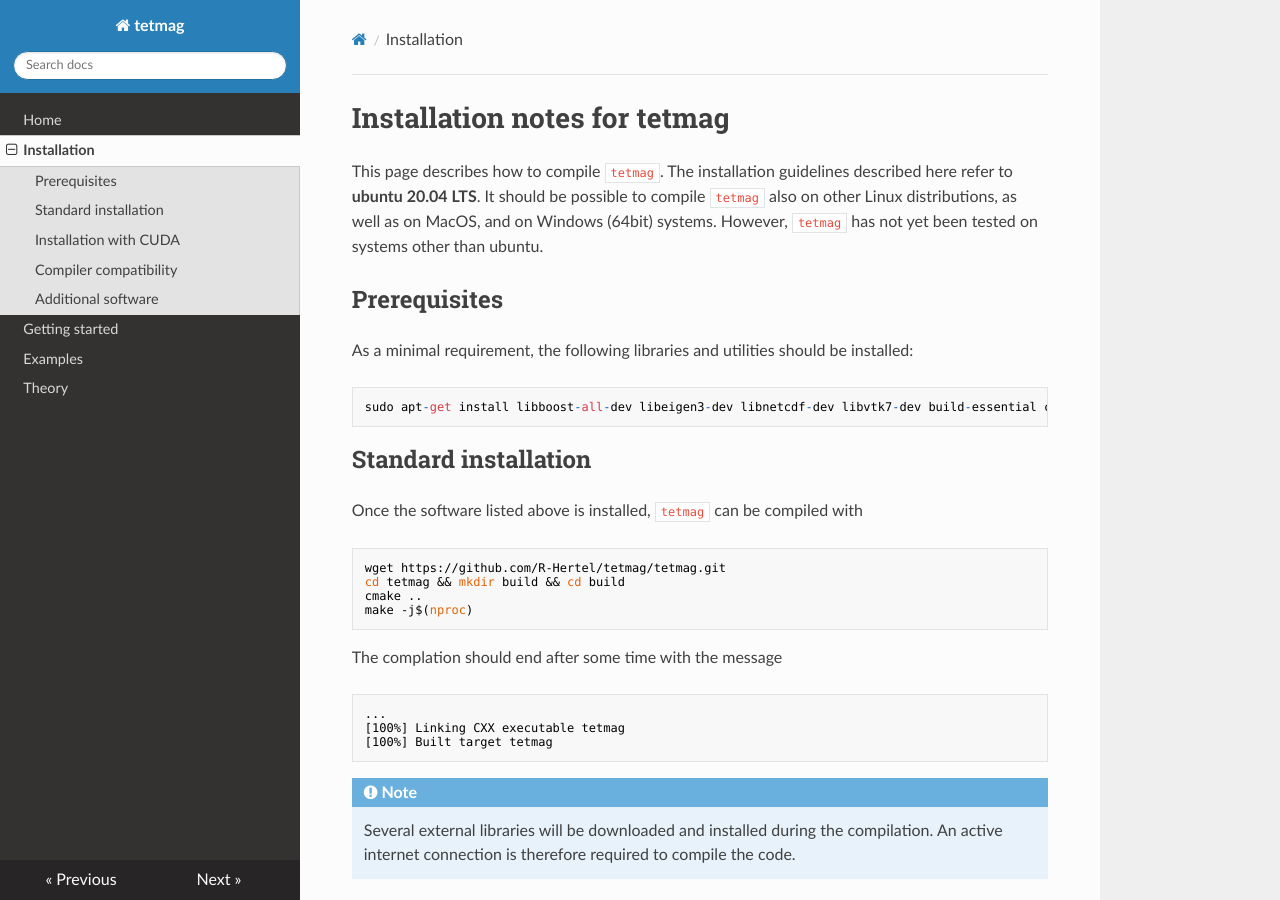
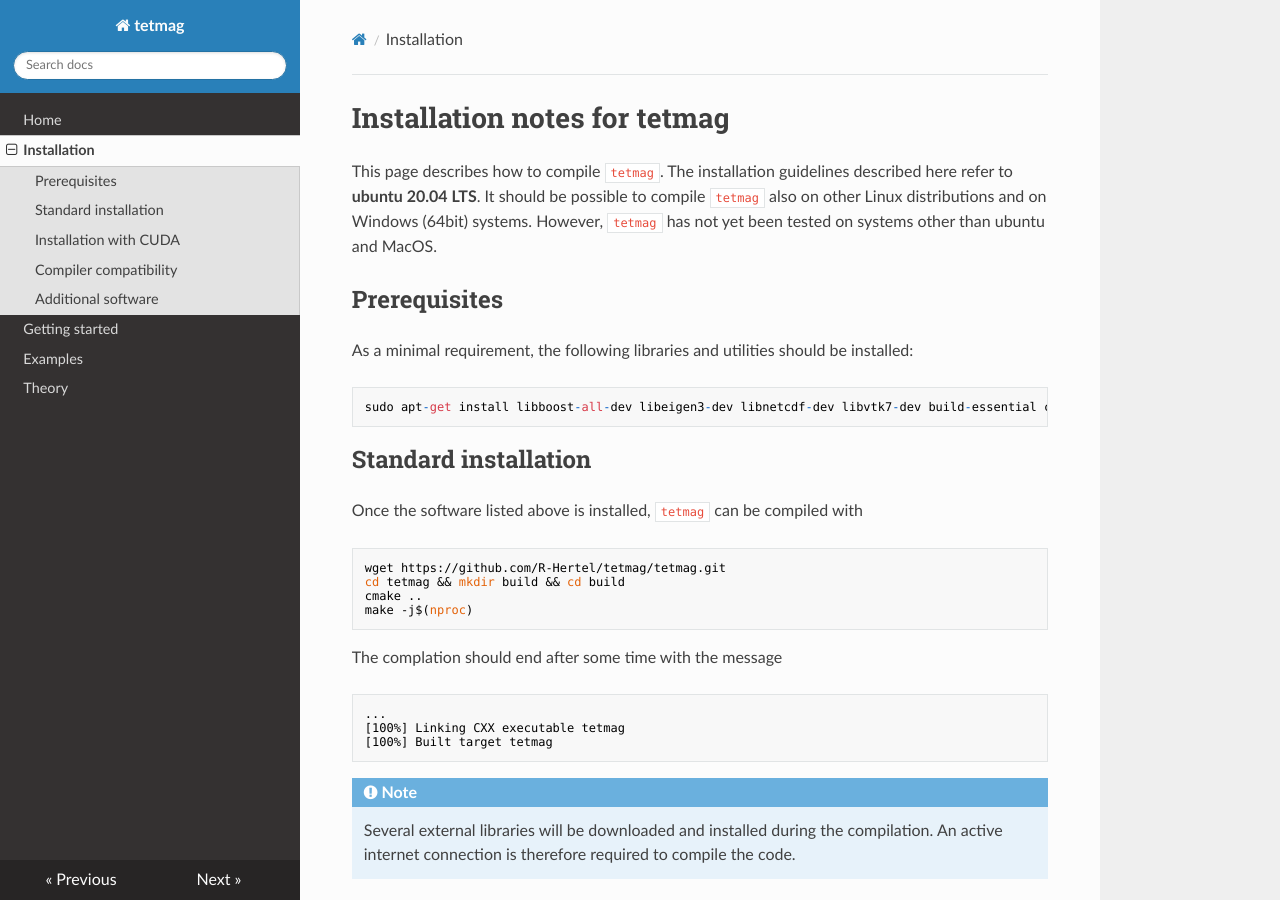
Before and after one commit to R-Hertel/tetmag, an MkDocs documentation site: the page built from tetmag_doc/installation.md, in a window 1280 px wide and 900 px high. Built offline with MkDocs 1.6.1, drawn with Linux system fonts in a browser that asks for light colours; nearby versions of some CDN libraries.

Commit message:
Update installation.md

```diff
--- a/tetmag_doc/installation.md
+++ b/tetmag_doc/installation.md
@@ -1,6 +1,6 @@
 # Installation notes for tetmag
 
-This page describes how to compile `tetmag`. The installation guidelines described here refer to **ubuntu 20.04 LTS**. It should be possible to compile `tetmag` also on other Linux distributions, as well as on MacOS, and on Windows (64bit) systems. However, `tetmag` has not yet been tested on systems other than ubuntu.
+This page describes how to compile `tetmag`. The installation guidelines described here refer to **ubuntu 20.04 LTS**. It should be possible to compile `tetmag` also on other Linux distributions and on Windows (64bit) systems. However, `tetmag` has not yet been tested on systems other than ubuntu and MacOS.
 
 ## Prerequisites
 
```
